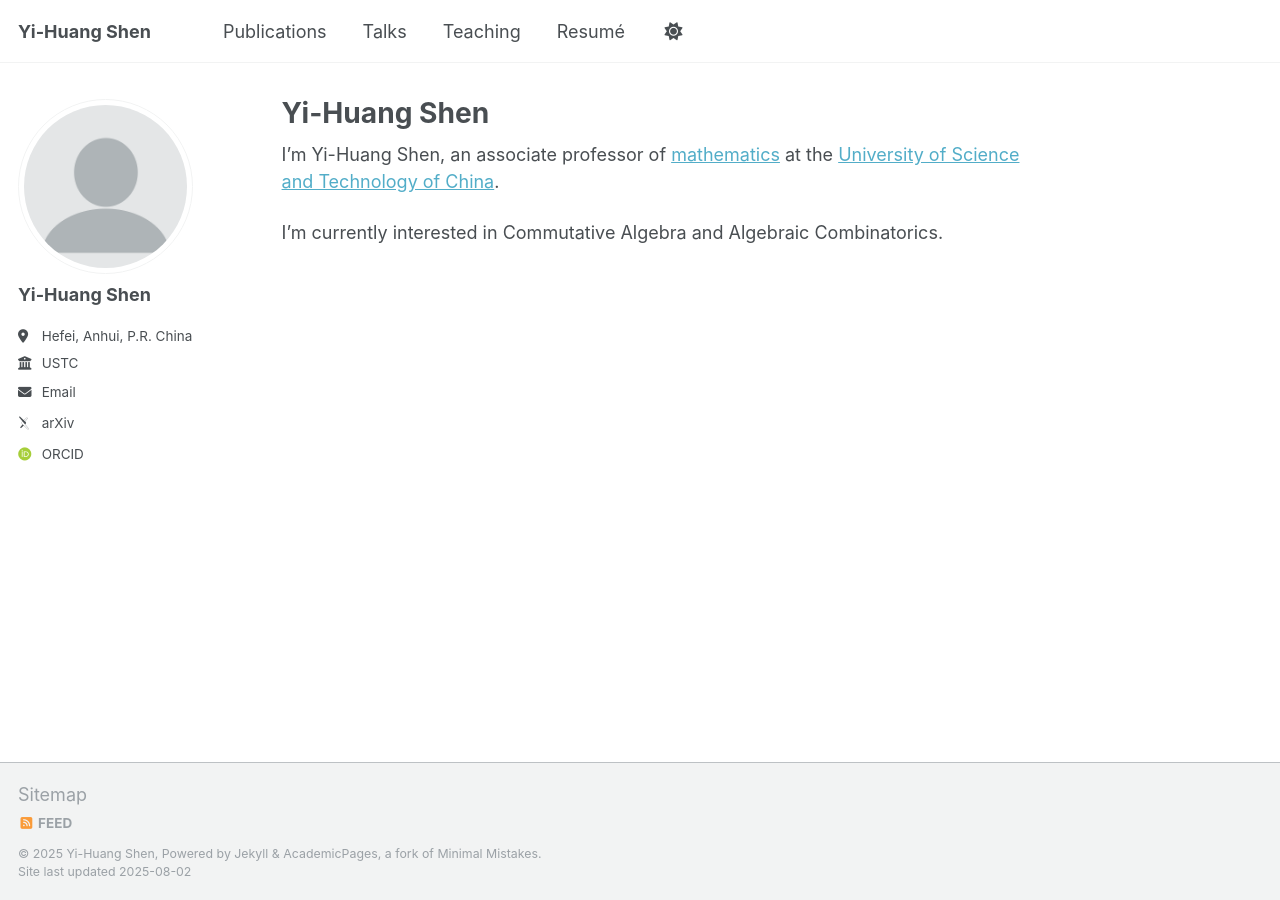
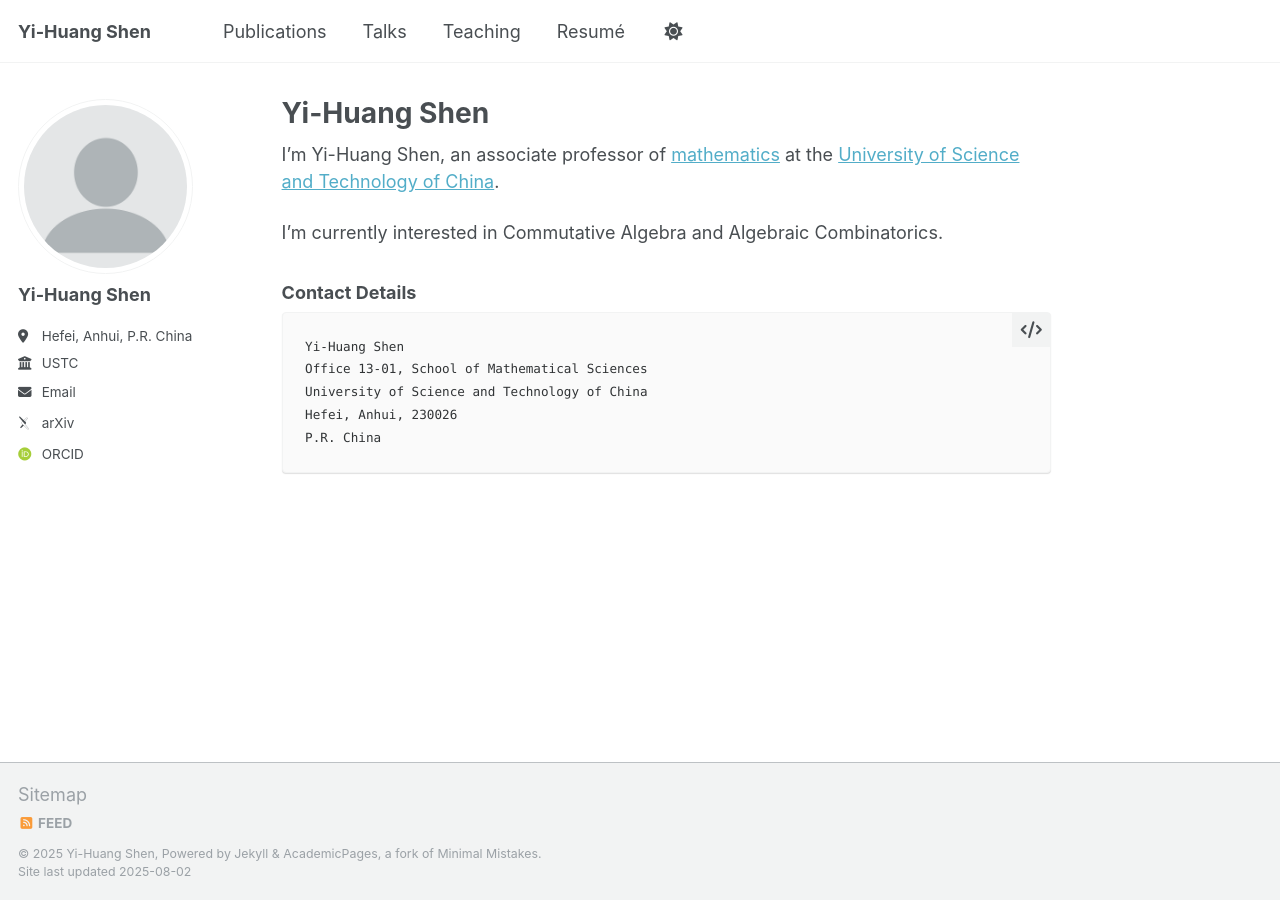
Before and after one commit to YiHuangShen-USTC/YiHuangShen-USTC.github.io, a Jekyll site: the page built from _pages/about.md, in a window 1280 px wide. Built offline with Jekyll 4.4.1, drawn with Linux system fonts in a browser that asks for light colours; some web fonts are replaced; a script that is not in the unit is left out.

Commit message:
update contact details

````diff
--- a/_pages/about.md
+++ b/_pages/about.md
@@ -10,3 +10,12 @@ redirect_from:
 I'm Yi-Huang Shen, an associate professor of [mathematics](https://math.ustc.edu.cn/main.htm) at the [University of Science and Technology of China](http://en.ustc.edu.cn/).
 
 I'm currently interested in Commutative Algebra and Algebraic Combinatorics.
+
+### Contact Details
+```
+Yi-Huang Shen
+Office 13-01, School of Mathematical Sciences
+University of Science and Technology of China
+Hefei, Anhui, 230026
+P.R. China
+```
````
Also changed, not shown: 1 other file.
